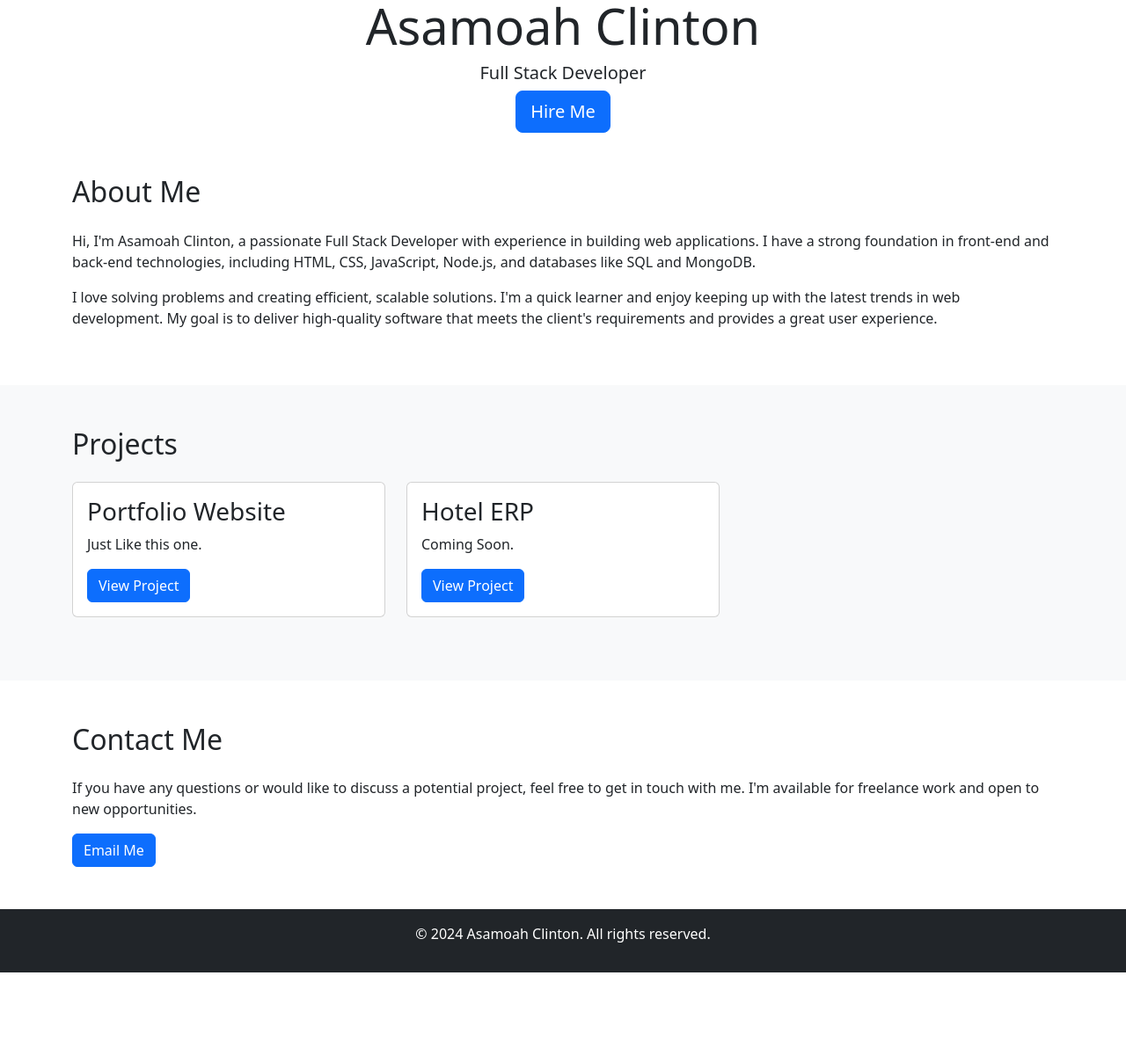
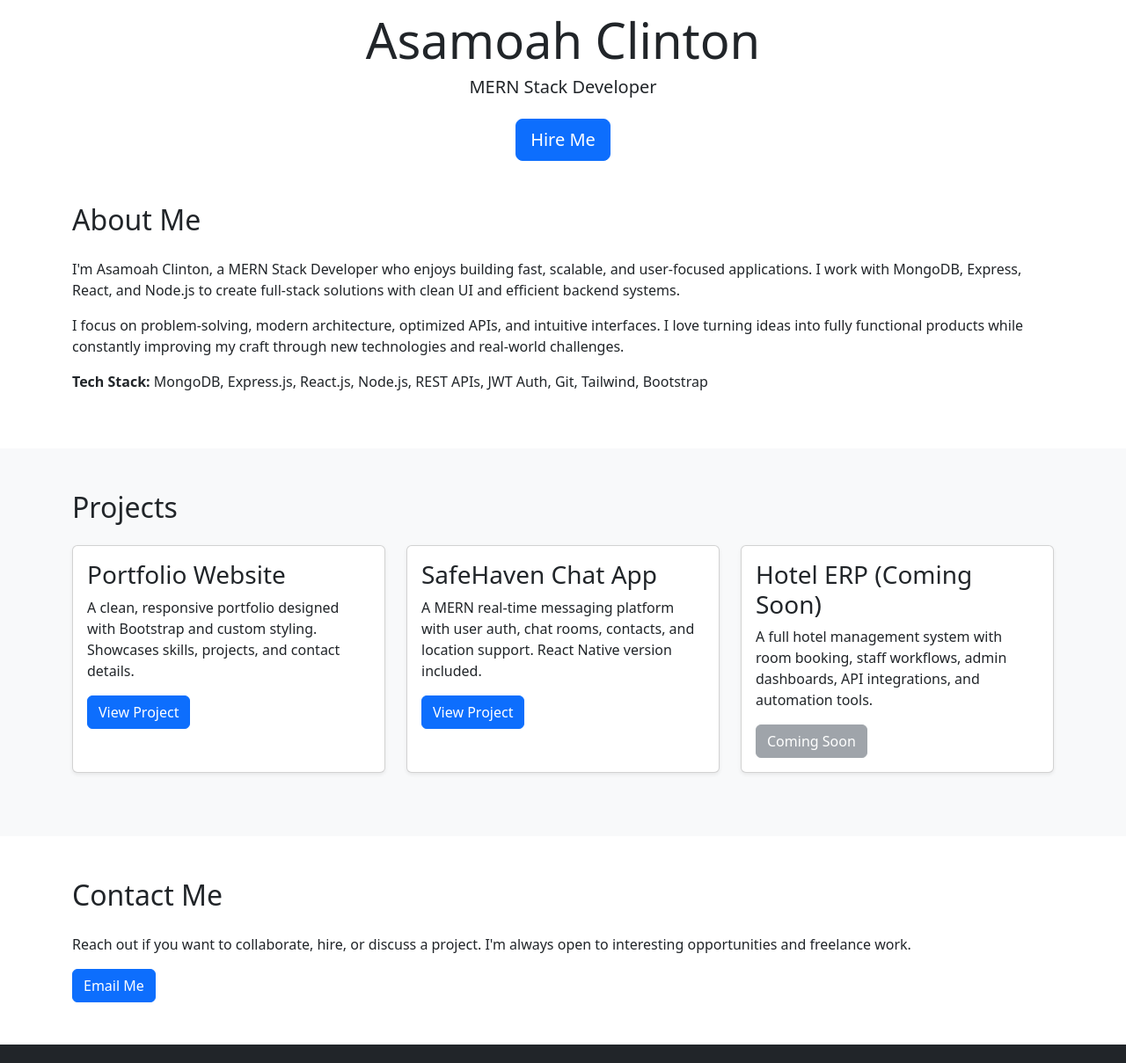
Before and after one commit to asamoah953/MyLandingPage, a Jekyll site: the page index.html, which Jekyll copies as it is, in a window 1280 px wide and 1400 px high, scrolled down 269 px, cut to the strip 191-1400 px from the top of the window. Shown: the whole strip at 88% size. Built offline with Jekyll 4.4.1, drawn with Linux system fonts in a browser that asks for light colours; before the commit the page ends 1566 px from its top, so only the background shows below that; some of the changed text lies outside the part shown.

Commit message:
update on portfolio

```diff
--- a/index.html
+++ b/index.html
@@ -1,4 +1,4 @@
-<!DOCTYPE html>
+<!-- <!DOCTYPE html>
 <html lang="en">
 <head>
   <meta charset="UTF-8">
@@ -93,4 +93,129 @@
   <script src="https://cdnjs.cloudflare.com/ajax/libs/popper.js/1.14.7/umd/popper.min.js"></script>
   <script src="https://maxcdn.bootstrapcdn.com/bootstrap/4.5.2/js/bootstrap.min.js"></script>
 </body>
+</html> -->
+
+<!DOCTYPE html>
+<html lang="en">
+<head>
+  <meta charset="UTF-8">
+  <meta name="viewport" content="width=device-width, initial-scale=1.0">
+  <title>MERN Developer Portfolio – Asamoah Clinton</title>
+  <link href="https://cdn.jsdelivr.net/npm/bootstrap@5.3.0/dist/css/bootstrap.min.css" rel="stylesheet">
+</head>
+<body>
+  <!-- NAVBAR -->
+  <header>
+    <nav class="navbar navbar-expand-lg navbar-dark bg-dark">
+      <a class="navbar-brand" href="#">asamoah953</a>
+      <button class="navbar-toggler" type="button" data-toggle="collapse" data-target="#navbarNav">
+        <span class="navbar-toggler-icon"></span>
+      </button>
+      <div class="collapse navbar-collapse" id="navbarNav">
+        <ul class="navbar-nav ms-auto">
+          <li class="nav-item"><a class="nav-link" href="#about">About</a></li>
+          <li class="nav-item"><a class="nav-link" href="#projects">Projects</a></li>
+          <li class="nav-item"><a class="nav-link" href="#contact">Contact</a></li>
+        </ul>
+      </div>
+    </nav>
+  </header>
+
+  <!-- HERO SECTION -->
+  <section id="hero" class="jumbotron text-center">
+    <div class="container">
+      <img class="rounded" src="https://avatars.githubusercontent.com/u/138827682?s=400&u=efd1957ce3f827d433dd9b173acb91f625594815&v=4" alt="MyPhoto">
+      <h1 class="display-4 mt-3">Asamoah Clinton</h1>
+      <h2 class="lead">MERN Stack Developer</h2>
+      <a href="mailto:asamoahclinton953@gmail.com" class="btn btn-primary btn-lg mt-3">Hire Me</a>
+    </div>
+  </section>
+
+  <!-- ABOUT -->
+  <section id="about" class="py-5">
+    <div class="container">
+      <h2 class="mb-4">About Me</h2>
+      <p>
+        I'm Asamoah Clinton, a MERN Stack Developer who enjoys building fast, scalable, and user-focused applications.
+        I work with MongoDB, Express, React, and Node.js to create full-stack solutions with clean UI and efficient backend systems.
+      </p>
+      <p>
+        I focus on problem-solving, modern architecture, optimized APIs, and intuitive interfaces. I love turning ideas
+        into fully functional products while constantly improving my craft through new technologies and real-world challenges.
+      </p>
+      <p><strong>Tech Stack:</strong> MongoDB, Express.js, React.js, Node.js, REST APIs, JWT Auth, Git, Tailwind, Bootstrap</p>
+    </div>
+  </section>
+
+  <!-- PROJECTS -->
+  <section id="projects" class="bg-light py-5">
+    <div class="container">
+      <h2 class="mb-4">Projects</h2>
+      <div class="row">
+
+        <!-- PROJECT 1 -->
+        <div class="col-lg-4 mb-4">
+          <div class="card h-100 shadow-sm">
+            <div class="card-body">
+              <h3 class="card-title">Portfolio Website</h3>
+              <p class="card-text">
+                A clean, responsive portfolio designed with Bootstrap and custom styling. Showcases skills, projects, and contact details.
+              </p>
+              <a href="#" class="btn btn-primary">View Project</a>
+            </div>
+          </div>
+        </div>
+
+        <!-- PROJECT 2 -->
+        <div class="col-lg-4 mb-4">
+          <div class="card h-100 shadow-sm">
+            <div class="card-body">
+              <h3 class="card-title">SafeHaven Chat App</h3>
+              <p class="card-text">
+                A MERN real-time messaging platform with user auth, chat rooms, contacts, and location support. React Native version included.
+              </p>
+              <a href="#" class="btn btn-primary">View Project</a>
+            </div>
+          </div>
+        </div>
+
+        <!-- PROJECT 3 -->
+        <div class="col-lg-4 mb-4">
+          <div class="card h-100 shadow-sm">
+            <div class="card-body">
+              <h3 class="card-title">Hotel ERP (Coming Soon)</h3>
+              <p class="card-text">
+                A full hotel management system with room booking, staff workflows, admin dashboards, API integrations, and automation tools.
+              </p>
+              <a href="#" class="btn btn-secondary disabled">Coming Soon</a>
+            </div>
+          </div>
+        </div>
+
+      </div>
+    </div>
+  </section>
+
+  <!-- CONTACT -->
+  <section id="contact" class="py-5">
+    <div class="container">
+      <h2 class="mb-4">Contact Me</h2>
+      <p>
+        Reach out if you want to collaborate, hire, or discuss a project. I'm always open to interesting opportunities
+        and freelance work.
+      </p>
+      <a href="mailto:asamoahclinton953@gmail.com" class="btn btn-primary">Email Me</a>
+    </div>
+  </section>
+
+  <!-- FOOTER -->
+  <footer class="bg-dark text-white text-center py-3">
+    <p>&copy; 2025 Asamoah Clinton. All rights reserved.</p>
+  </footer>
+
+  <script src="https://code.jquery.com/jquery-3.6.0.min.js"></script>
+  <script src="https://unpkg.com/@popperjs/core@2"></script>
+  <script src="https://cdn.jsdelivr.net/npm/bootstrap@5.3.0/dist/js/bootstrap.min.js"></script>
+
+</body>
 </html>
```
Also changed, not shown: other parts of index.html (+1 -1 lines).
